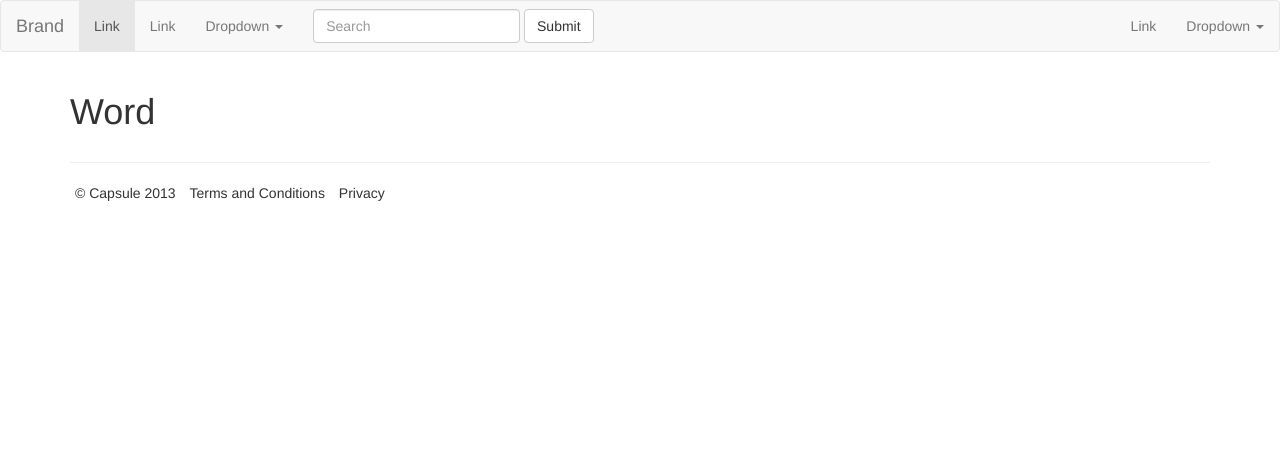
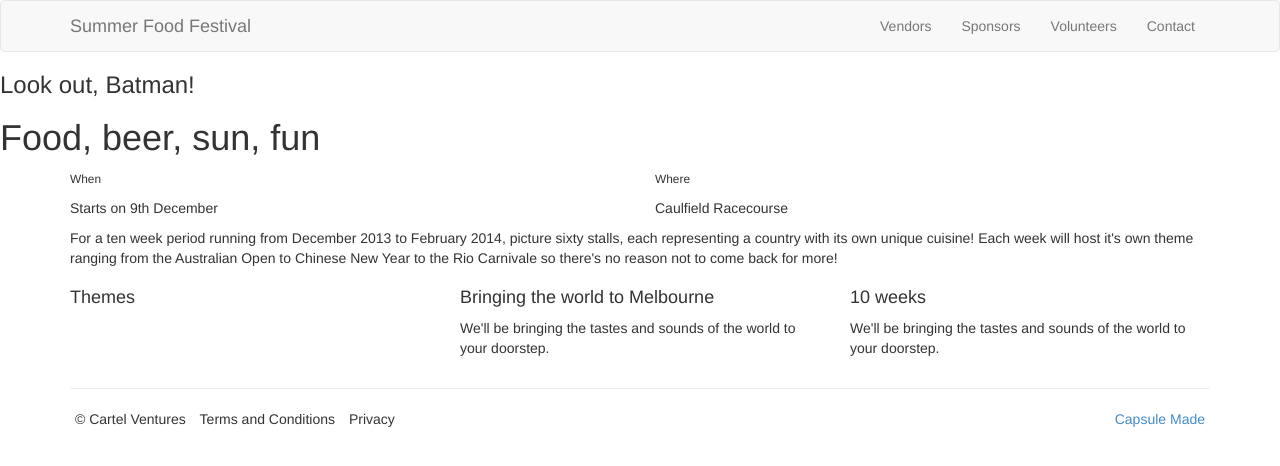
Before and after one commit to reclusedesigns/summerfoodfestival, a PHP site: page / in a window 1280 px wide. Shown: the top 466 px of the page. Run offline with PHP 8.4, Linux system fonts and the light colour scheme; style sheets or scripts are compiled from the project's sources.

Commit message:
adding something

```diff
--- a/footer.php
+++ b/footer.php
@@ -3,9 +3,10 @@
 	<div class="container">
 		<hr>
 		<ul class="list-inline">
-			<li>&copy; Capsule 2013</li>
+			<li>&copy; Cartel Ventures</li>
 			<li>Terms and Conditions</li>
 			<li>Privacy</li>
+			<li class=pull-right><a href="http://capsule.vc">Capsule Made</a></li>
 		</ul>
 	</div>
 </footer>
--- a/header.php
+++ b/header.php
@@ -2,7 +2,7 @@
 <html>
 <head>
 	<meta http-equiv="Content-Type" content="text/html; charset=utf-8">
-	<title>∆</title>
+	<title>Summer Food Festival</title>
 	<meta name="author" content="Capsule Venture Tech">
 	<meta name="viewport" content="width-device-width, initial-scale=1.0">
 
@@ -23,6 +23,7 @@
 
 
 <nav class="navbar navbar-default" role="navigation">
+  <div class="container">
   	<!-- Brand and toggle get grouped for better mobile display -->
 	  <div class="navbar-header">
 	    <button type="button" class="navbar-toggle" data-toggle="collapse" data-target=".navbar-ex1-collapse">
@@ -31,42 +32,17 @@
 	      <span class="icon-bar"></span>
 	      <span class="icon-bar"></span>
 	    </button>
-    <a class="navbar-brand" href="#">Brand</a>
+	    <a class="navbar-brand" href="#">Summer Food Festival</a>
 	  </div>
 
 	  <!-- Collect the nav links, forms, and other content for toggling -->
 	  <div class="collapse navbar-collapse navbar-ex1-collapse">
-    <ul class="nav navbar-nav">
-      <li class="active"><a href="#">Link</a></li>
-      <li><a href="#">Link</a></li>
-      <li class="dropdown">
-        <a href="#" class="dropdown-toggle" data-toggle="dropdown">Dropdown <b class="caret"></b></a>
-        <ul class="dropdown-menu">
-          <li><a href="#">Action</a></li>
-          <li><a href="#">Another action</a></li>
-          <li><a href="#">Something else here</a></li>
-          <li><a href="#">Separated link</a></li>
-          <li><a href="#">One more separated link</a></li>
-        </ul>
-      </li>
-    </ul>
-    <form class="navbar-form navbar-left" role="search">
-      <div class="form-group">
-        <input type="text" class="form-control" placeholder="Search">
-      </div>
-      <button type="submit" class="btn btn-default">Submit</button>
-    </form>
 	    <ul class="nav navbar-nav navbar-right">
-      <li><a href="#">Link</a></li>
-      <li class="dropdown">
-        <a href="#" class="dropdown-toggle" data-toggle="dropdown">Dropdown <b class="caret"></b></a>
-        <ul class="dropdown-menu">
-          <li><a href="#">Action</a></li>
-          <li><a href="#">Another action</a></li>
-          <li><a href="#">Something else here</a></li>
-          <li><a href="#">Separated link</a></li>
-        </ul>
-      </li>
+	      <li><a href="#">Vendors</a></li>
+	      <li><a href="#">Sponsors</a></li>
+	      <li><a href="#">Volunteers</a></li>
+	      <li><a href="#">Contact</a></li>
 	    </ul>
 	  </div><!-- /.navbar-collapse -->
+  </div>
 </nav>
--- a/index.php
+++ b/index.php
@@ -1,8 +1,56 @@
 <?php include 'header.php'; ?>
 
 
-<div class="container">
-	<h1>Word</h1>
-</div>
+<section class="hero">
+	<h3>Look out, Batman!</h3>
+	<h1>Food, beer, sun, fun</h1>
+	<!-- insert video -->
+</section>
 
+<section class="big_details">
+	<div class="container">
+		<div class="row">
+			<div class="col-sm-6">
+				<p><small>When</small></p>
+				<p>Starts on 9th December</p>
+			</div>
+			<div class="col-sm-6">
+				<p><small>Where</small></p>
+				<p>Caulfield Racecourse</p>
+			</div>
+		</div>
+	</div>
+</section>
+
+<section class="intro">
+	<div class="container">
+		<p>For a ten week period running from December 2013 to February 2014, picture sixty stalls, each representing a country with its own unique cuisine! Each week will host it's own theme ranging from the Australian Open to Chinese New Year to the Rio Carnivale so there's no reason not to come back for more!
+	</p>
+	</div>
+</section>
+
+<section class="features">
+	<div class="container">
+		<div class="row">
+			<div class="col-sm-4">
+				<div class="feature">
+					<h4>Themes </h4>
+					<p></p>
+				</div>
+			</div>
+			<div class="col-sm-4">
+				<div class="feature">
+					<h4>Bringing the world to Melbourne</h4>
+					<p>We'll be bringing the tastes and sounds of the world to your doorstep.</p>
+				</div>
+			</div>
+			<div class="col-sm-4">
+				<div class="feature">
+					<h4>10 weeks</h4>
+					<p>We'll be bringing the tastes and sounds of the world to your doorstep.</p>
+				</div>
+			</div>
+		</div>
+	</div>
+</section>
 <?php include 'footer.php'; ?>
```
Also changed, not shown: vendor.php (added, +19 -0 lines). Lines whose indentation alone changed are shown as unchanged.
